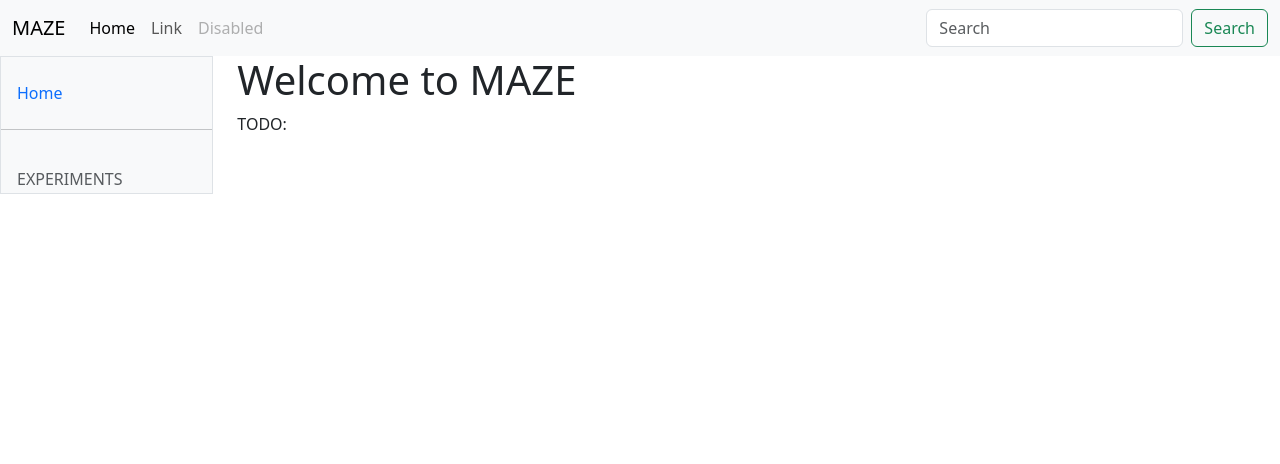
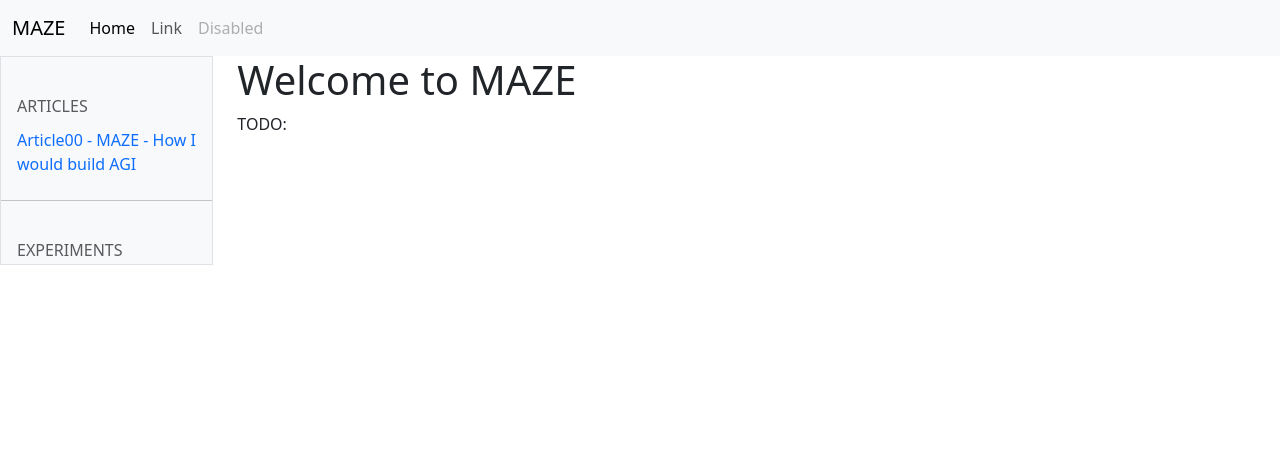
Before and after one commit to LaunchPlatform/maze, a FastAPI app: page / in a window 1280 px wide. Shown: the top 464 px of the page. Run offline with FastAPI, Linux system fonts and the light colour scheme; data that the repository does not hold is empty; some libraries are stand-ins or nearby versions.

Commit message:
Update website layout

```diff
--- a/maze/web/templates/layout.html
+++ b/maze/web/templates/layout.html
@@ -58,10 +58,6 @@
           <a class="nav-link disabled" aria-disabled="true">Disabled</a>
         </li>
       </ul>
-      <form class="d-flex" role="search">
-        <input class="form-control me-2" type="search" placeholder="Search" aria-label="Search">
-        <button class="btn btn-outline-success" type="submit">Search</button>
-      </form>
     </div>
   </div>
 </nav>
@@ -75,10 +71,13 @@
           <button type="button" class="btn-close" data-bs-dismiss="offcanvas" data-bs-target="#sidebarMenu" aria-label="Close"></button>
         </div>
         <div class="offcanvas-body d-md-flex flex-column p-0 pt-lg-3 overflow-y-auto">
-          <ul class="nav flex-column">
+          <h6 class="sidebar-heading d-flex justify-content-between align-items-center px-3 mt-4 mb-1 text-body-secondary text-uppercase">
+            <span>Articles</span>
+          </h6>
+          <ul class="nav flex-column mb-auto">
             <li class="nav-item">
-              <a class="nav-link d-flex align-items-center gap-2 active" aria-current="page" href="{{ url_for('home') }}">
-                Home
+              <a class="nav-link d-flex align-items-center gap-2" href="https://fangpenlin.com/posts/2025/02/06/maze-how-i-would-build-agi/">
+                Article00 - MAZE - How I would build AGI
               </a>
             </li>
           </ul>
@@ -87,8 +86,6 @@
 
           <h6 class="sidebar-heading d-flex justify-content-between align-items-center px-3 mt-4 mb-1 text-body-secondary text-uppercase">
             <span>Experiments</span>
-            <a class="link-secondary" href="#" aria-label="Add a new report">
-            </a>
           </h6>
           <ul class="nav flex-column mb-auto">
             {% for experiment in experiments %}
```
